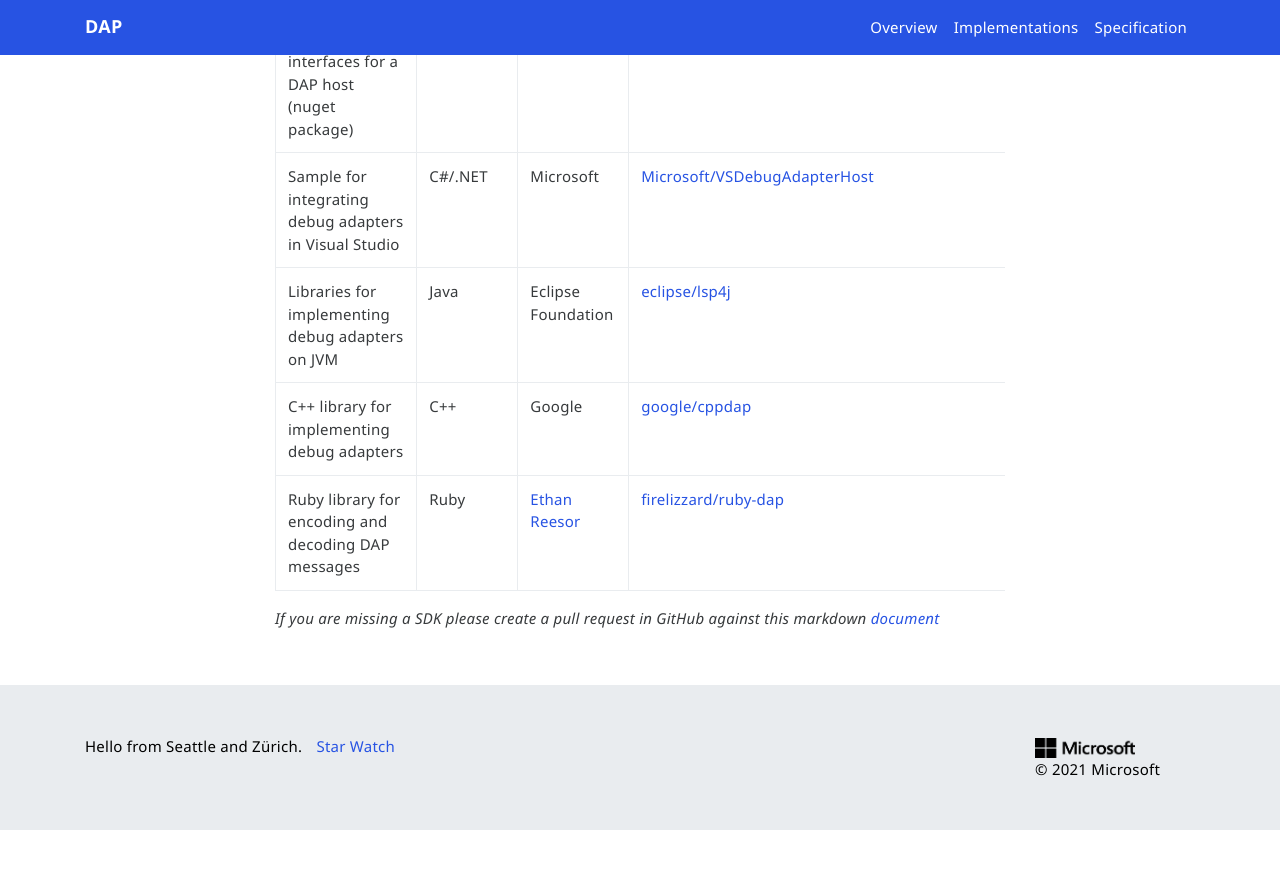
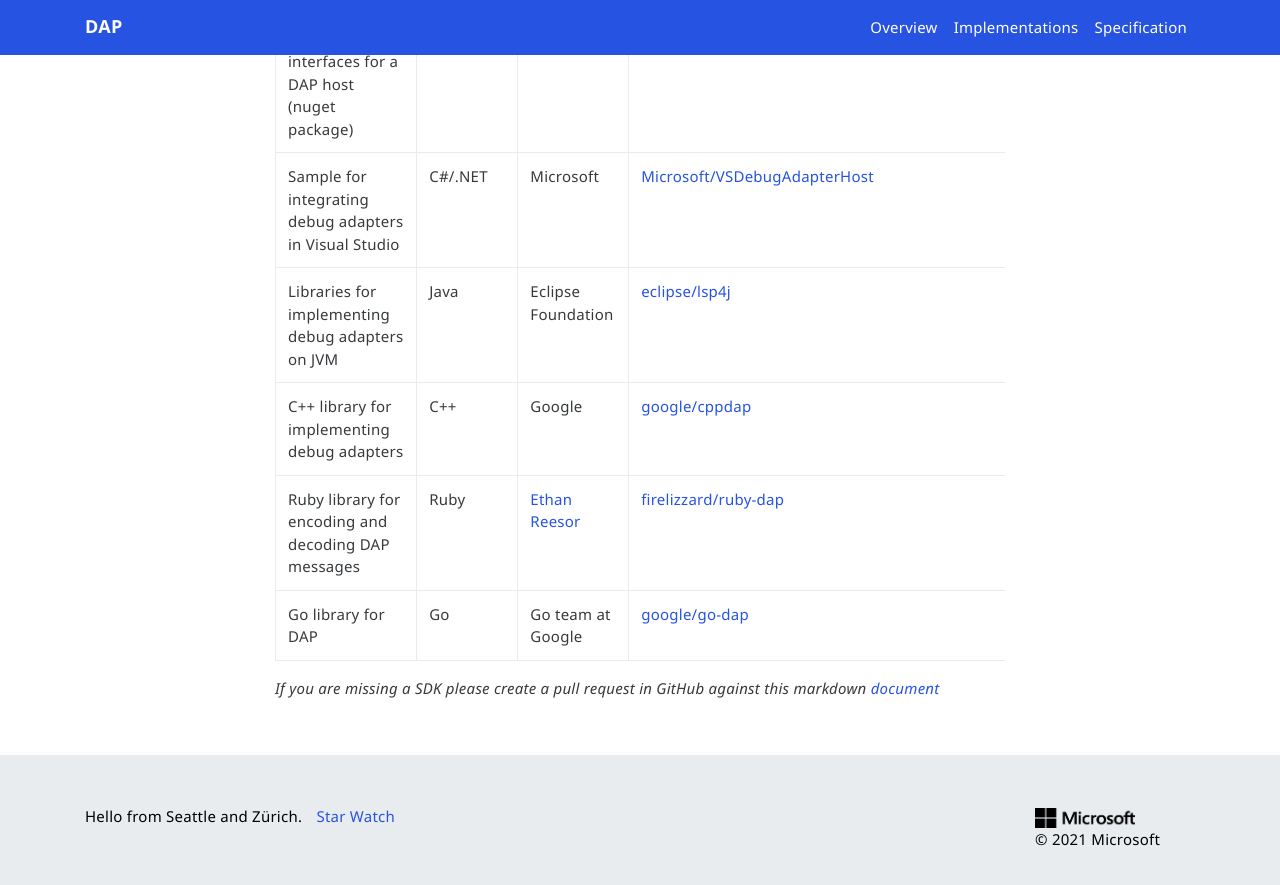
Before and after one commit to microsoft/debug-adapter-protocol, a Jekyll site: the page built from _implementors/sdks.md, in a window 1280 px wide and 900 px high, scrolled down 596 px. Shown: the top 885 px of the window. Built offline with Jekyll 4.4.1, drawn with Linux system fonts in a browser that asks for light colours; nearby versions of some CDN libraries; comment, search, counter and statistics services are not loaded; before the commit the page ends 1426 px from its top, so only the background shows below that.

Commit message:
Update sdks.md - include go-dap
google/go-dap is the Go implementation of DAP

```diff
--- a/_implementors/sdks.md
+++ b/_implementors/sdks.md
@@ -17,6 +17,7 @@
 | Libraries for implementing debug adapters on JVM | Java | Eclipse Foundation | [eclipse/lsp4j](https://github.com/eclipse/lsp4j)
 | C++ library for implementing debug adapters | C++ | Google | [google/cppdap](https://github.com/google/cppdap)
 | Ruby library for encoding and decoding DAP messages | Ruby | [Ethan Reesor](https://gitlab.com/firelizzard) | [firelizzard/ruby-dap](https://gitlab.com/firelizzard/ruby-dap)
+| Go library for DAP | Go | Go team at Google | [google/go-dap](https://github.com/google/go-dap)
 {: .table .table-bordered .table-responsive}
 
 *If you are missing a SDK please create a pull request in GitHub against this markdown [document](https://github.com/Microsoft/debug-adapter-protocol/blob/gh-pages/_implementors/sdks.md)*
```
